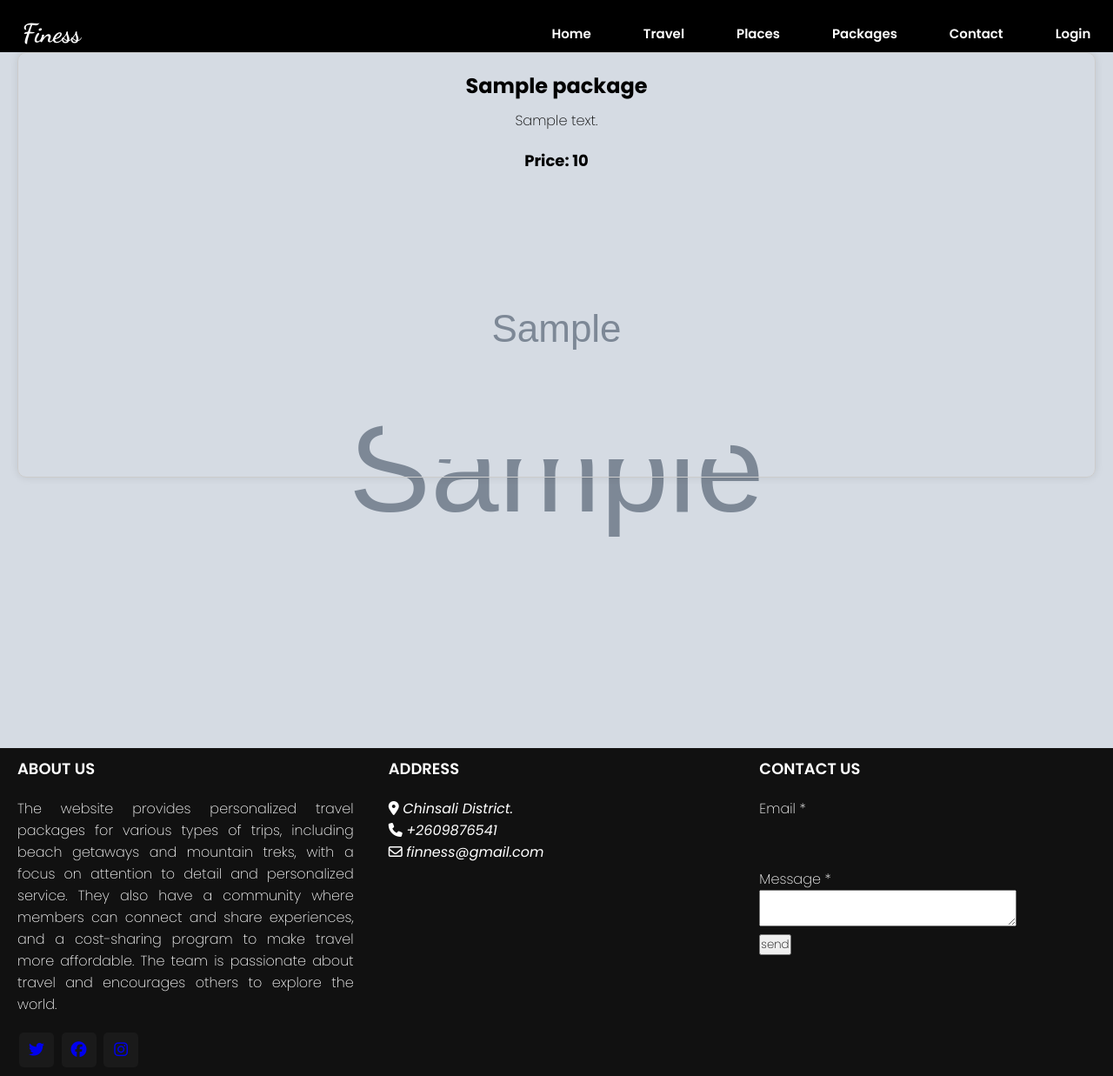
After one commit to Acesulfame02/Web-ICT361-Assignment, a PHP site: page /package.php?id=1 in a window 1280 px wide. The commit adds this page. Shown: the whole page at 87% size. Run offline with PHP 8.4, Linux system fonts and the light colour scheme; tables that the repository leaves empty or names only in its code hold one stand-in row (values such as "Sample post"); grey boxes marked "Sample" are stand-in pictures; some libraries are stand-ins or nearby versions.

Commit message:
modified to have package detail page.

```diff
--- a/includes/Header.php
+++ b/includes/Header.php
@@ -12,6 +12,9 @@
 
         <!--  Packages  -->
         <link href="STYLE.css" rel="stylesheet">
+
+        <!--  Package detail --->
+        <link href="package.css" rel="stylesheet">
 
         <!--  Login-CSS  -->
         <link href="login.css" rel="stylesheet">
--- /dev/null
+++ b/package.css
@@ -0,0 +1,46 @@
+.package-info {
+    display: flex;
+    flex-direction: column;
+    justify-content: center;
+    align-items: center;
+    margin: 20px;
+    margin-top: 60px;
+    padding: 20px;
+    border: 1px solid #ccc;
+    border-radius: 10px;
+    box-shadow: 0 0 10px rgba(0, 0, 0, 0.1);
+  }
+
+  .package-info h1 {
+    font-size: 24px;
+    margin: 0;
+  }
+
+  .package-info .description {
+    font-size: 16px;
+    margin: 10px 0;
+  }
+
+  .package-info .price {
+    font-size: 18px;
+    font-weight: bold;
+    margin: 10px 0;
+  }
+
+  .package-info img {
+    max-width: 100%;
+    height: auto;
+    margin-top: 20px;
+  }
+
+.info-more{
+    height: 100%;
+    width: 100%;
+    min-height: 100vh;
+    background-size: cover;
+    position: relative;
+}
+
+body{
+    background-color: black;
+}
--- /dev/null
+++ b/package.php
@@ -0,0 +1,42 @@
+<?php
+    $page_title = "Detail Page";
+    include('includes/Header.php');
+    include('includes/Nav-bar.php');
+?>
+
+<?php
+ require_once 'includes/dbConnect.php';
+// Check if a package ID is provided in the URL
+if (isset($_GET['id'])) {
+  // Get the package ID from the URL and sanitize it
+  $package_id = filter_var($_GET['id'], FILTER_SANITIZE_NUMBER_INT);
+
+  // Prepare a SQL statement to select the package with the specified ID
+  $stmt = $conn->prepare("SELECT * FROM packages WHERE package_id = :package_id");
+  $stmt->bindParam(':package_id', $package_id, PDO::PARAM_INT);
+  // Execute the statement
+  $stmt->execute();
+
+  // Check if there is a package with the specified ID
+  if ($stmt->rowCount() > 0) {
+    // Fetch the package information from the result set
+    $package = $stmt->fetch(PDO::FETCH_ASSOC);
+    // Display the package information
+    echo "<div class='info-more' style='background-image: url({$package['image_url']});'>";
+    echo "<div class='package-info'>";
+    echo "<h1>{$package['package_name']}</h1>";
+    echo "<div class='description'>{$package['description']}</div>";
+    echo "<div class='price'>Price: {$package['price']}</div>";
+    echo "<img src='{$package['image_url']}' alt='{$package['package_name']}'>";
+    echo "</div>";
+    echo "</div>";
+  } else {
+    echo "Package not found.";
+  }
+
+} else {
+  echo "No package ID provided.";
+}
+?>
+
+<?php include('includes/Footer.php'); ?>
--- a/package_form.php
+++ b/package_form.php
@@ -30,7 +30,9 @@
             <a href="<?php echo isset($_SESSION['loggedin']) ? 'profile_form.php' : 'Login.php'; ?>">Click here to buy package</a>
      </div>
     <div class="package">
+        <a href="package.php?id=1">
             <img src="images/img3.jpg" alt="nature image">
+        </a>
         <div class="caption">
             <h3>Samfya beach</h3>
             <p>Location: Kasama</p>
```
Also changed, not shown: sql statements.txt (added, +23 -0 lines), STYLE.CSS (line endings or trailing spaces). Lines whose indentation alone changed are shown as unchanged.
